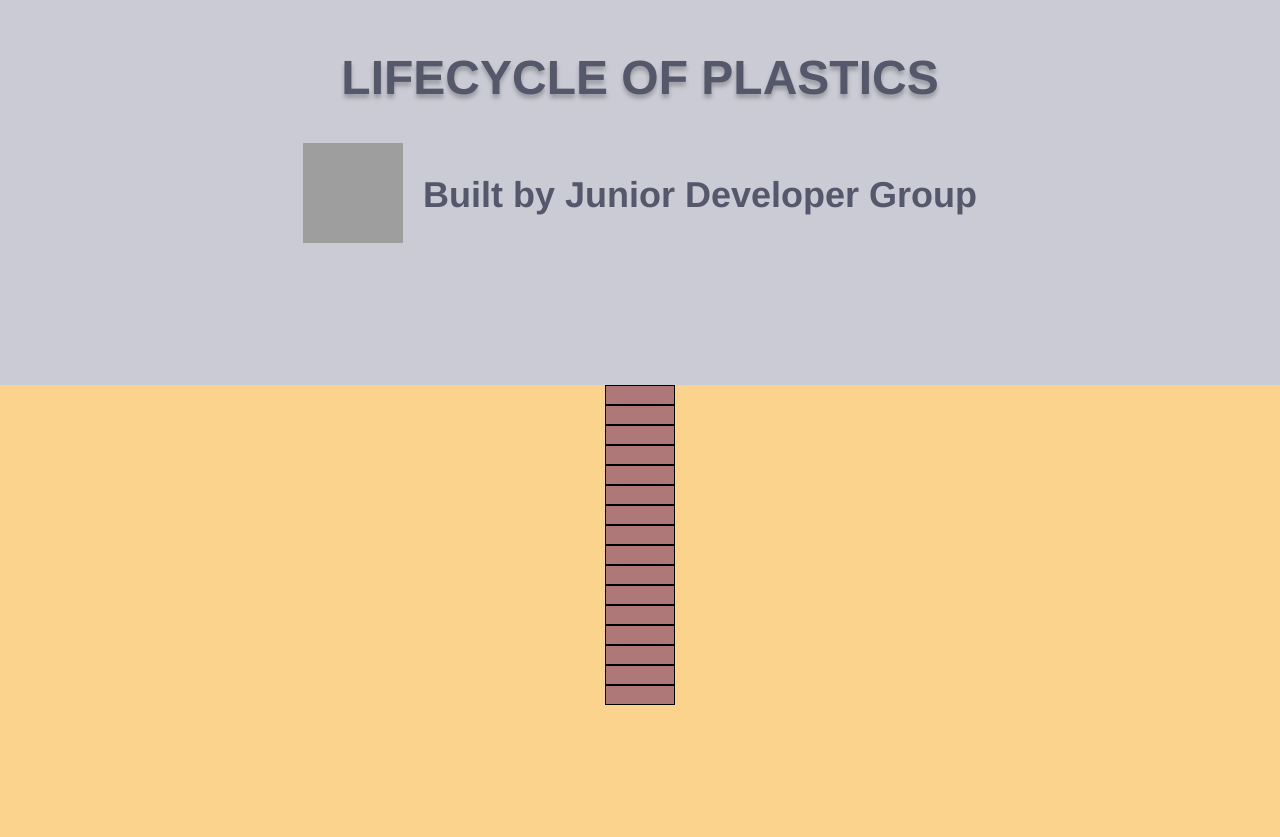
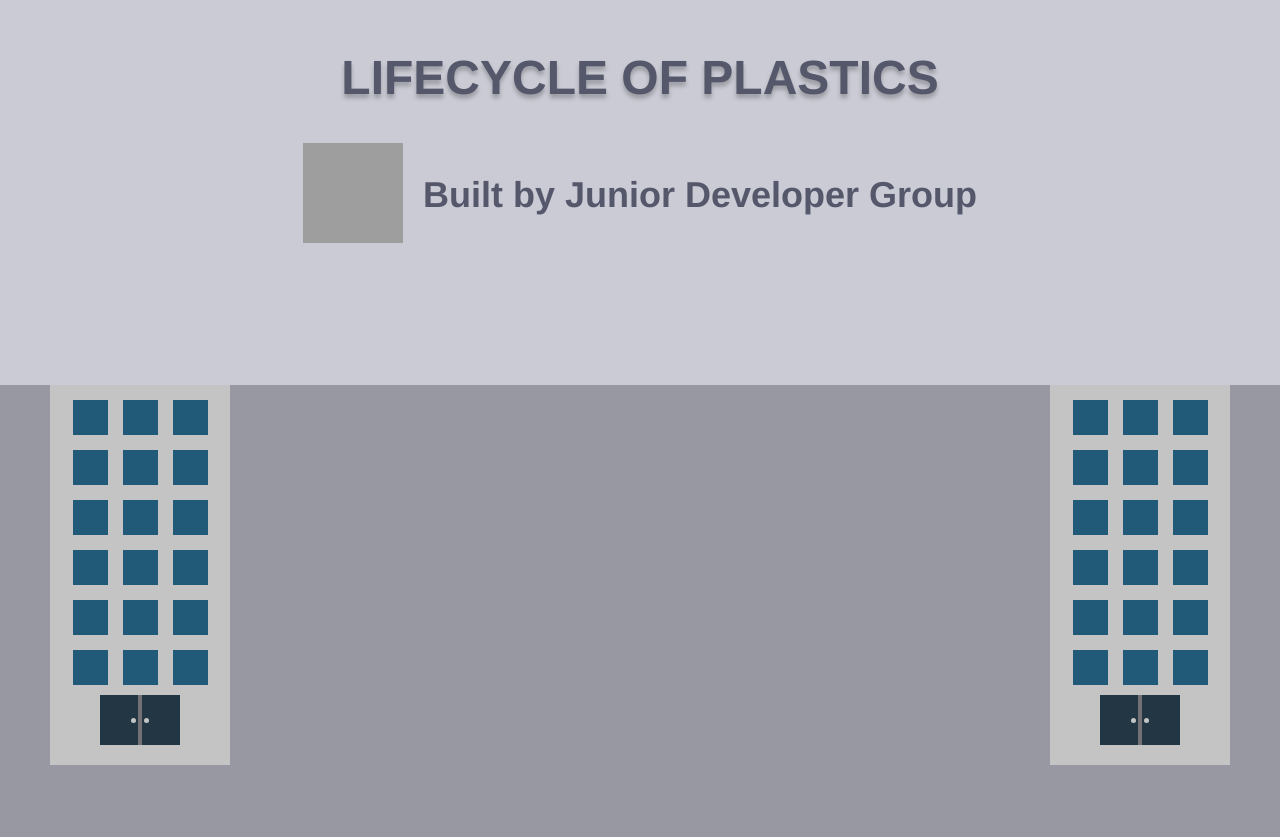
Before and after one commit to Junior-Developer-Group/lifecycle-of-plastics, a Vue app: page / in a window 1280 px wide. Shown: the part 115-952 px from the top of the page. Built offline with nearby package versions, Linux system fonts and the light colour scheme; grey boxes are pictures that could not be loaded.

Commit message:
Add CityBlock section Add Building component

```diff
--- /dev/null
+++ b/src/components/cityblock/Building.vue
@@ -0,0 +1,121 @@
+<template>
+	<div class="city-building">
+		<div class="city-building__windows">
+			<div class="city-building__window"
+			v-for="window in windows" :key="window">
+			</div>
+		</div>
+		<div class="city-building__door">
+			<div class="city-building__door-side"></div>
+			<div class="city-building__door-side"></div>
+		</div>
+	</div>
+</template>
+<script>
+export default {
+	name:"Building",
+	data:()=>(
+		{
+			windows:18
+		}
+	)
+}
+</script>
+<style lang="scss" scoped>
+.city-building{
+	width:180px;
+	height:380px;
+	background-color:#C4C4C4;
+	padding:15px;
+	box-sizing:border-box;
+
+	&__windows{
+		display: grid;
+		justify-content: center;
+		grid-gap: 15px;
+		grid-template-columns: 35px 35px 35px;
+		margin-bottom:10px;
+	}
+	&__window{
+		background-color: #215979;
+		height:35px;
+		position:relative;
+		overflow:hidden;
+		&:hover::after{
+			content:"";
+			height:70%;
+			width:250%;
+			position:absolute;
+			top:100%;
+			left:-150%;
+			transform:rotate(25deg);
+			background-color: rgba(255,255,255,0.5);
+			animation:reflection 1.5s infinite forwards;
+		}
+	}
+
+	&__door{
+		margin:auto;
+		display:flex;
+		justify-content: space-between;
+		width:80px;
+		background-color: #737073;
+		perspective: 100px;
+		&-side{
+			background-color: #223743;
+			width:48%;
+			height: 50px;
+			position:relative;
+			transition:transform 0.3s;
+			&:nth-child(1){
+				transform-origin: 0;
+			}
+			&:nth-child(2){
+				transform-origin: 100%;
+			}
+
+			&::after{
+				content:"";
+				height:5px;
+				width:5px;
+				background-color: #C4C4C4;
+				border-radius:50%;
+				display:block;
+				position:absolute;
+				top:50%;
+				bottom:50%;
+				margin:auto 5%;
+			}
+
+			&:nth-child(1)::after{
+				right:0;
+			}
+		}
+
+		&:hover &-side{
+			&:nth-child(1){
+				transform-origin: 0;
+				transform:rotateY(-30deg);
+			}
+			&:nth-child(2){
+				transform-origin: 100%;
+				transform:rotateY(30deg);
+			}
+		}
+	}
+
+	@keyframes reflection{
+		0%{
+			opacity:0;
+		}
+		25%{
+			opacity:1;
+		}
+		100%{
+			top:-50%;
+			left:50%;
+			opacity:0;
+		}
+	}
+}
+</style>
--- /dev/null
+++ b/src/components/cityblock/CityBlock.vue
@@ -0,0 +1,29 @@
+<template>
+	<section class="city-block">
+		<div class="city-block__buildings">
+			<Building/>
+			<Building/>
+		</div>
+	</section>
+</template>
+<script>
+import Building from "./Building.vue";
+
+export default {
+	name:"CityBlock",
+	components:{
+		Building
+	}
+}
+</script>
+<style lang="scss" scoped>
+.city-block{
+	height:700px;
+	background-color:#9798A1;
+	padding:0 50px;
+	&__buildings{
+		display:flex;
+		justify-content: space-between;
+	}
+}
+</style>
--- a/src/views/Home.vue
+++ b/src/views/Home.vue
@@ -2,6 +2,7 @@
   <div class="home">
     <!-- LIST ANY COMPONENTS YOU'D LIKE TO SEE ON THE SCREEN HERE -->
     <Header></Header>
+	<CityBlock/>
 	<Beach/>
     <LevelOne></LevelOne>
     <LevelTwo></LevelTwo>
@@ -15,6 +16,7 @@
 <script>
 /// import the component from the folder we created it in
 import Header from "../components/Header.vue";
+import CityBlock from "../components/cityblock/CityBlock.vue";
 import Beach from "../components/beach/Beach.vue";
 import LevelOne from "../components/levels/LevelOne.vue";
 import LevelTwo from "../components/levels/LevelTwo.vue";
@@ -34,6 +36,7 @@ export default {
   // register components inside of the component block
   components: {
     Header,
+	CityBlock,
 	Beach,
     LevelOne,
     LevelTwo,
```
